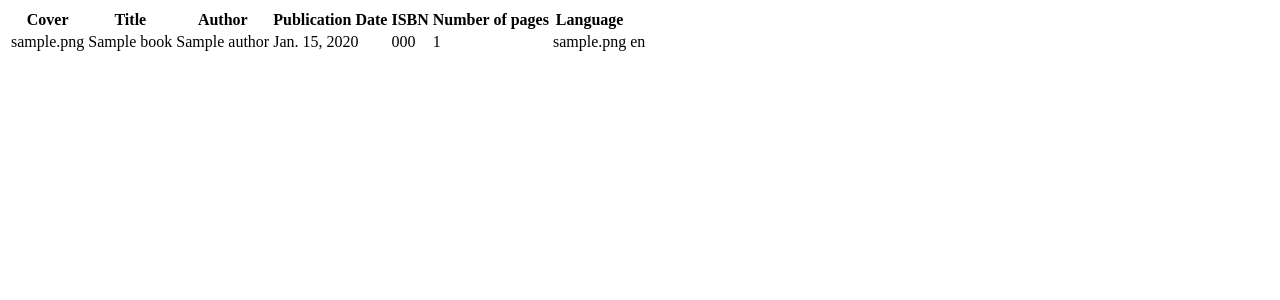
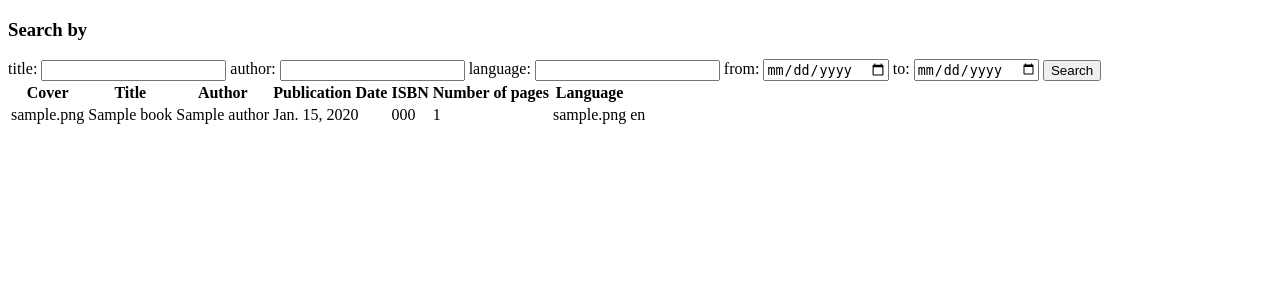
Before and after one commit to FilipHalon/bookshelf-wise, a Django app: page /books/ in a window 1280 px wide. Shown: the top 300 px of the page. Run offline with Django 3.2, Linux system fonts and the light colour scheme; tables that the repository leaves empty hold one stand-in row (values such as "Sample post").

Commit message:
Added filter form to the books/.

```diff
--- a/bookshelfwise/books/templates/books.html
+++ b/bookshelfwise/books/templates/books.html
@@ -5,6 +5,20 @@
 {% endblock %}
 
 {% block body %}
+    <form method="GET">
+        <h3>Search by</h3>
+        <label for="title-input">title: </label>
+        <input id="title-input" type="text" name="title">
+        <label for="author-input">author: </label>
+        <input id="author-input" type="text" name="author">
+        <label for="language-input">language: </label>
+        <input id="language-input" type="text" name="language">
+        <label for="from-input">from: </label>
+        <input id="from-input" type="date" name="from">
+        <label for="to-input">to: </label>
+        <input id="to-input" type="date" name="to">
+        <button type="submit">Search</button>
+    </form>
     <table>
         <thead>
             <tr>
```
